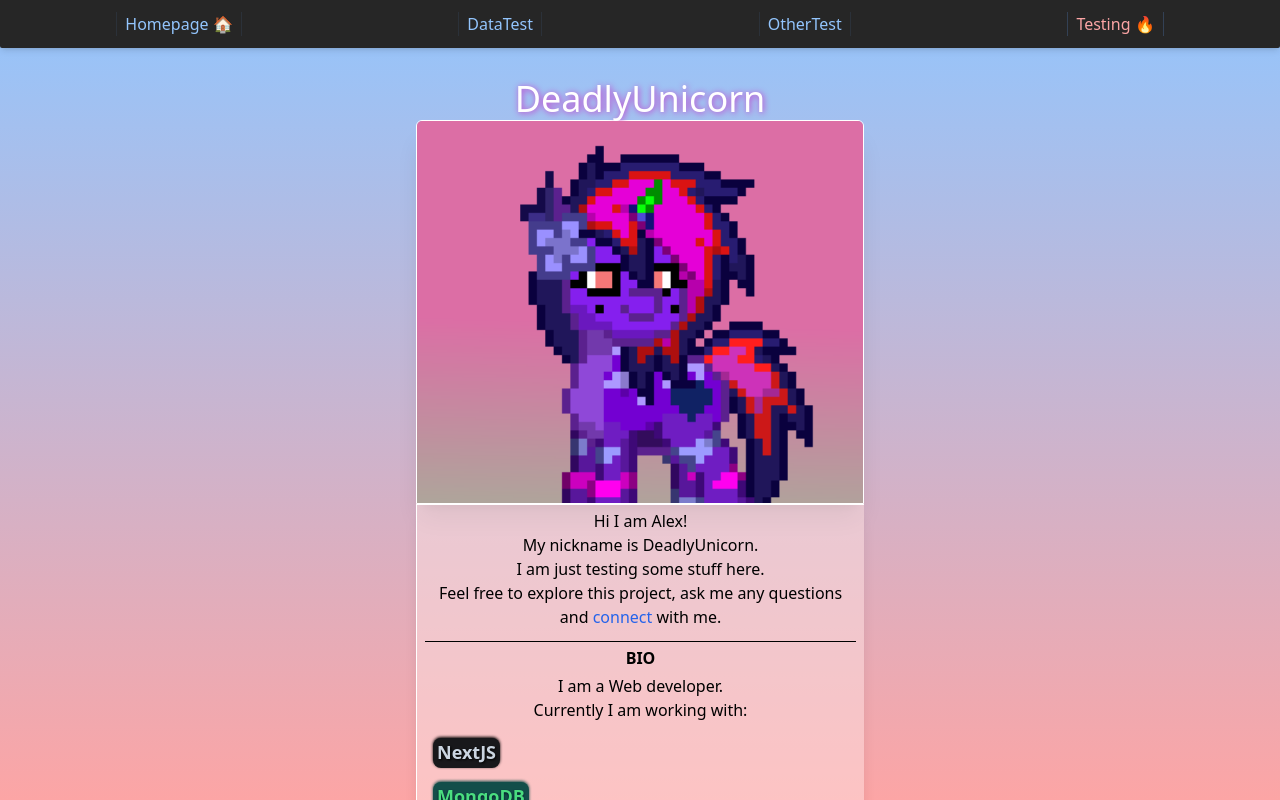
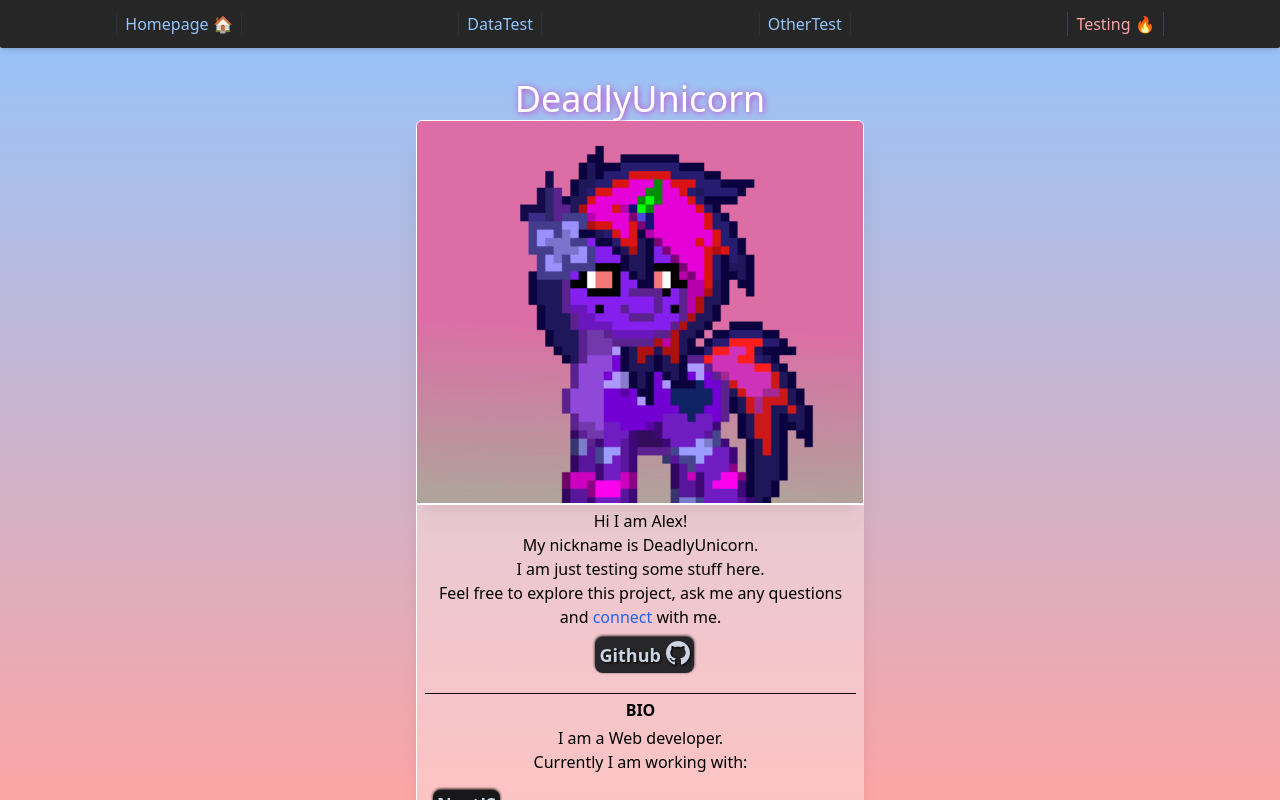
Before and after one commit to deadlyunicorn/personal-webpage, a Next.js app: page / in a window 1280 px wide. Built offline with nearby package versions, Linux system fonts and the light colour scheme.

Commit message:
added github link

```diff
--- a/app/page.tsx
+++ b/app/page.tsx
@@ -35,6 +35,26 @@
                       connect
                   </a>
                   &nbsp;with&nbsp;me.
+                  <ul>
+
+                  <ListItem link="https://github.com/deadly-unicorn/">
+                    <div className='flex justify-center hover:-translate-x-2 duration-500'>
+
+                    <div
+                      className="
+                      drop-shadow-[0px_-0.3px_1.4px_rgba(0,0,0,1)]
+                      bg-zinc-800 p-1 rounded-lg  ">
+                        <div className="drop-shadow-[1.2px_1.3px_0.9px_rgba(0,0,0,1)]
+                      text-slate-300 font-bold text-lg flex w-max
+                      ">
+
+                          Github&nbsp;
+                        <svg className='fill-slate-300' xmlns="http://www.w3.org/2000/svg" width="24" height="24" viewBox="0 0 24 24"><path d="M12 0c-6.626 0-12 5.373-12 12 0 5.302 3.438 9.8 8.207 11.387.599.111.793-.261.793-.577v-2.234c-3.338.726-4.033-1.416-4.033-1.416-.546-1.387-1.333-1.756-1.333-1.756-1.089-.745.083-.729.083-.729 1.205.084 1.839 1.237 1.839 1.237 1.07 1.834 2.807 1.304 3.492.997.107-.775.418-1.305.762-1.604-2.665-.305-5.467-1.334-5.467-5.931 0-1.311.469-2.381 1.236-3.221-.124-.303-.535-1.524.117-3.176 0 0 1.008-.322 3.301 1.23.957-.266 1.983-.399 3.003-.404 1.02.005 2.047.138 3.006.404 2.291-1.552 3.297-1.23 3.297-1.23.653 1.653.242 2.874.118 3.176.77.84 1.235 1.911 1.235 3.221 0 4.609-2.807 5.624-5.479 5.921.43.372.823 1.102.823 2.222v3.293c0 .319.192.694.801.576 4.765-1.589 8.199-6.086 8.199-11.386 0-6.627-5.373-12-12-12z"/></svg>
+                        </div>
+                    </div>
+                    </div>
+                  </ListItem>
+                  </ul>
                 </div>
                 <div className="border-t border-black m-2 text-black flex flex-col ">
                   <p className="p-1 font-semibold "> BIO</p>
```
